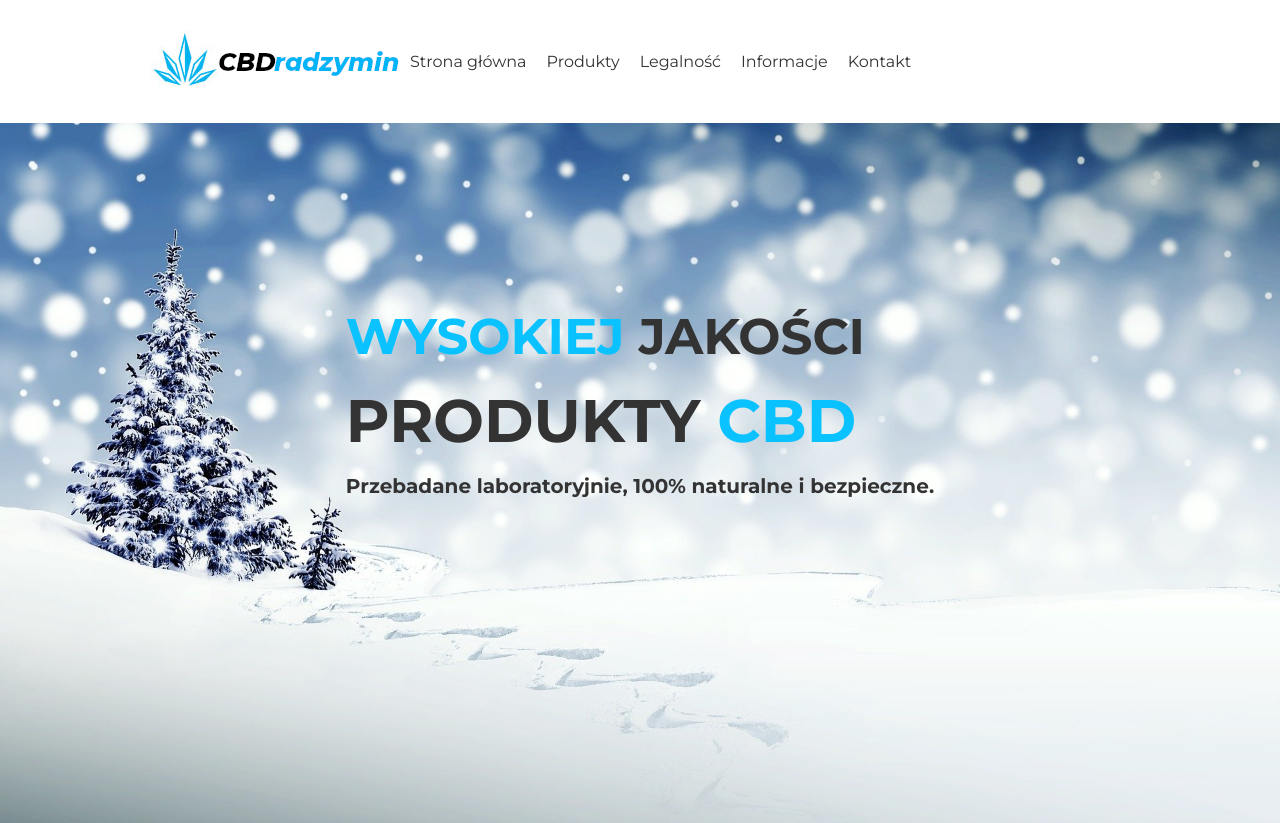
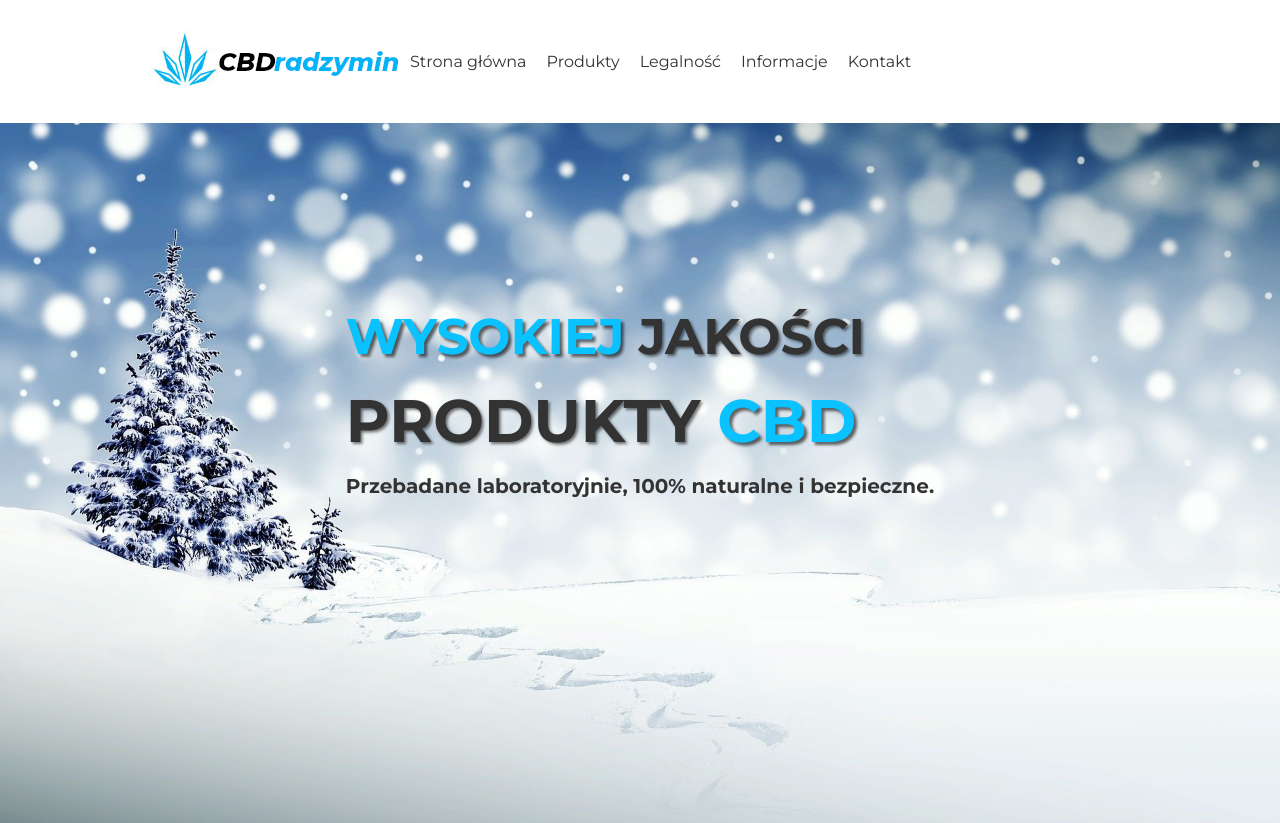
Before and after one commit to krukaleksander/cbdradzymin, a React (Create React App) app: page / in a window 1280 px wide. Built offline with nearby package versions, Linux system fonts and the light colour scheme.

Commit message:
add shadows to home banner

```diff
--- a/src/css/main.min.css
+++ b/src/css/main.min.css
@@ -85,10 +85,12 @@ body {
 
 .banner__text-wrapper h1 span:nth-child(1) {
   color: #0ac2ff;
+  text-shadow: 3px 3px 3px #00000096;
 }
 
 .banner__text-wrapper h1 span:nth-child(2) {
   color: #333333;
+  text-shadow: 2px 2px 3px #00000087;
 }
 
 .banner__text-wrapper h2 {
@@ -100,10 +102,12 @@ body {
 
 .banner__text-wrapper h2 span:nth-child(1) {
   color: #333333;
+  text-shadow: 2px 2px 3px #00000087;
 }
 
 .banner__text-wrapper h2 span:nth-child(2) {
   color: #0ac2ff;
+  text-shadow: 3px 3px 3px #00000096;
 }
 
 .banner__text-wrapper h3 {
--- a/src/scss/components/_HomeBanner.scss
+++ b/src/scss/components/_HomeBanner.scss
@@ -20,9 +20,11 @@
       padding: 10px;
       span:nth-child(1) {
         color: #0ac2ff;
+        text-shadow: 3px 3px 3px #00000096;
       }
       span:nth-child(2) {
         color: #333333;
+        text-shadow: 2px 2px 3px #00000087;
       }
     }
     h2 {
@@ -32,9 +34,11 @@
       padding: 10px;
       span:nth-child(1) {
         color: #333333;
+        text-shadow: 2px 2px 3px #00000087;
       }
       span:nth-child(2) {
         color: #0ac2ff;
+        text-shadow: 3px 3px 3px #00000096;
       }
     }
     h3 {
```
Also changed, not shown: 1 other file (tests, documents, lock files or other folders).
